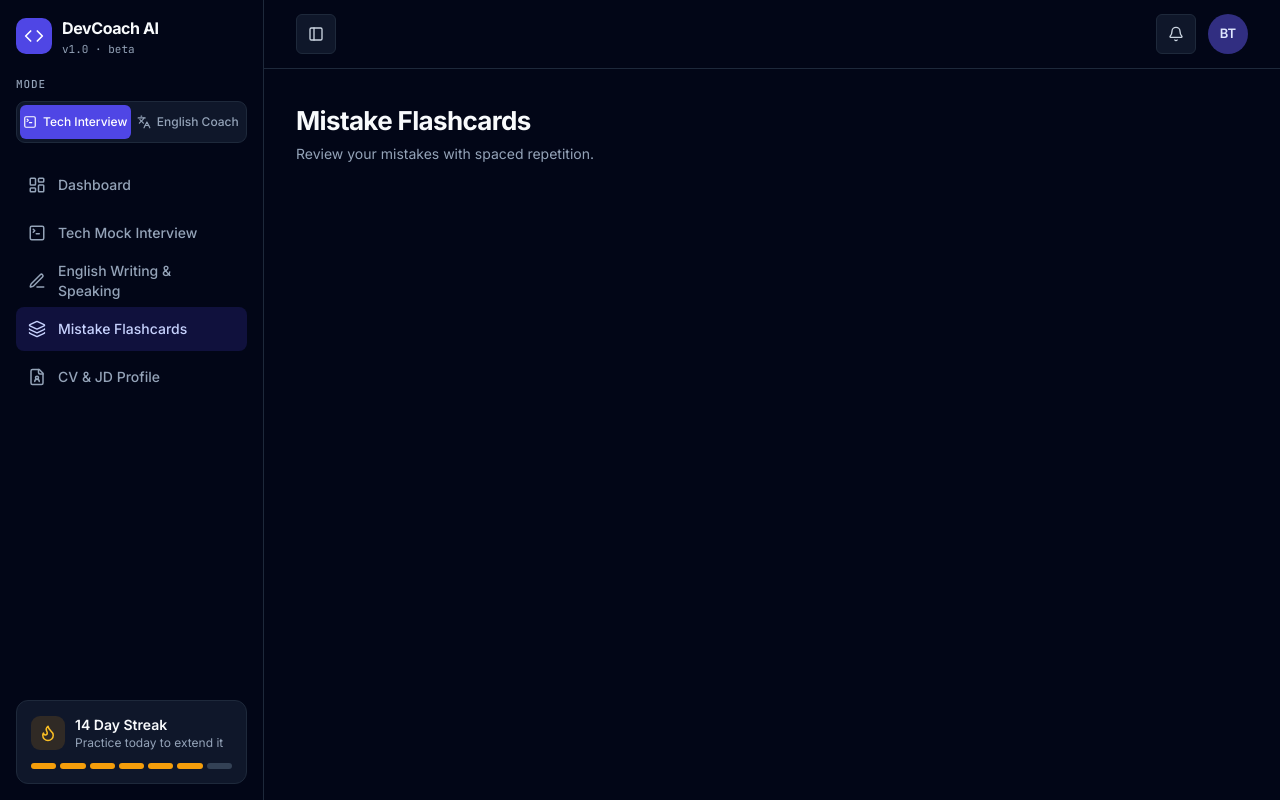
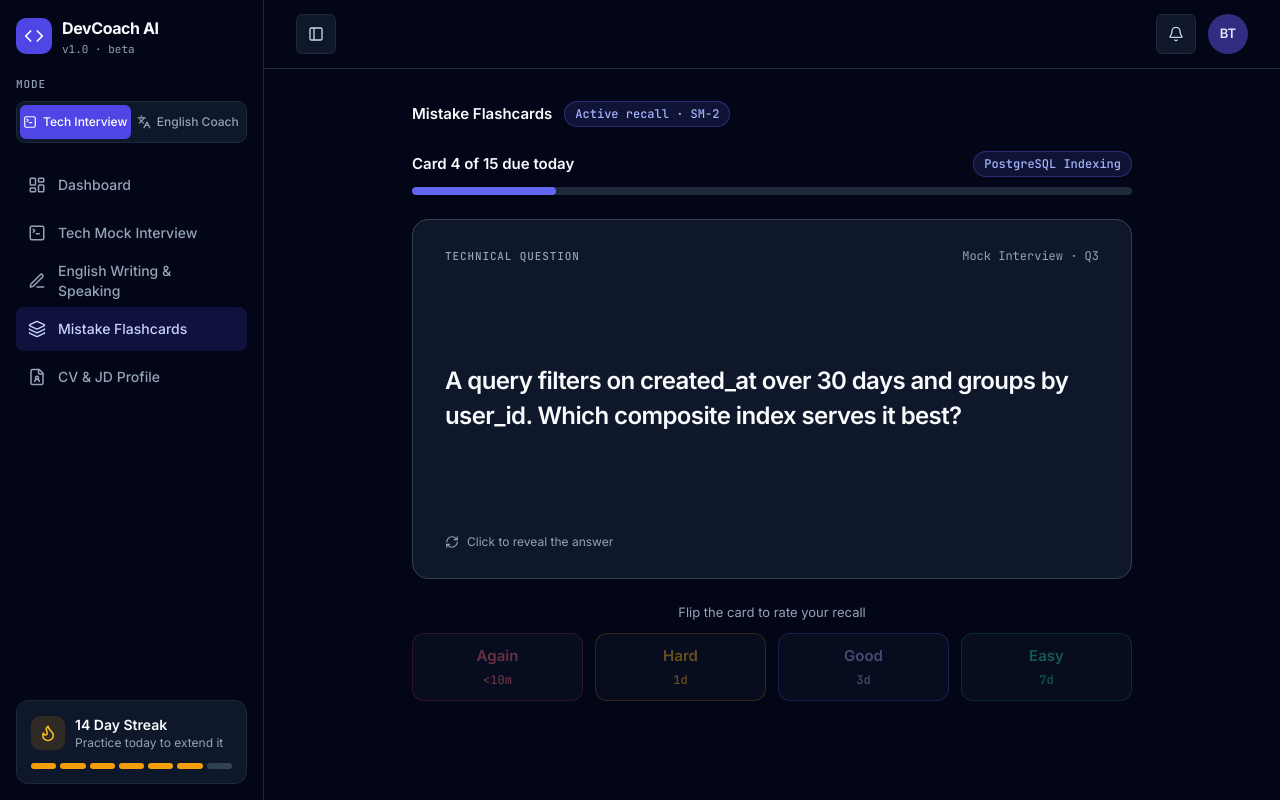
Before and after one commit to BoyTay/AI-Mock-Interview-Language-Coach, a React (Vite) app in the folder frontend/: page /flashcards in a window 1280 px wide. Built offline with nearby package versions, Linux system fonts and the light colour scheme.

Commit message:
Add Flashcards screen with flip card and rating
Co-Authored-By: Claude Sonnet 5.5 <noreply@anthropic.com>

```diff
--- /dev/null
+++ b/frontend/src/components/flashcards/FlipCard.jsx
@@ -0,0 +1,44 @@
+import { RefreshCw } from 'lucide-react'
+import Caption from '@/components/common/Caption'
+
+export default function FlipCard({ card, flipped, onFlip }) {
+  return (
+    <div className="flip-scene w-full">
+      <button
+        type="button"
+        aria-pressed={flipped}
+        aria-label="Flashcard. Press to flip between question and answer."
+        onClick={onFlip}
+        className="flip-card relative block h-[360px] w-full cursor-pointer rounded-2xl border-0 bg-transparent p-0 text-left focus-visible:outline focus-visible:outline-2 focus-visible:outline-offset-4 focus-visible:outline-indigo-400"
+      >
+        <span
+          aria-hidden={flipped}
+          className="flip-face absolute inset-0 flex flex-col gap-4 overflow-hidden rounded-2xl border border-slate-700 bg-slate-900 px-8 py-7"
+        >
+          <span className="flex items-center justify-between gap-2.5">
+            <Caption>{card.frontCap}</Caption>
+            <span className="font-mono text-xs text-slate-400">{card.source}</span>
+          </span>
+          <span className="flex flex-[1_1_auto] items-center text-pretty text-2xl font-semibold leading-[1.45] tracking-tight text-slate-50">
+            {card.front}
+          </span>
+          <span className="flex items-center gap-2 text-xs text-slate-400">
+            <RefreshCw className="size-3.5" aria-hidden="true" />
+            Click to reveal the answer
+          </span>
+        </span>
+        <span
+          aria-hidden={!flipped}
+          className="flip-face flip-back absolute inset-0 flex flex-col gap-4 overflow-hidden rounded-2xl border border-emerald-500/40 bg-[#0d1c26] px-8 py-7"
+        >
+          <span className="flex items-center justify-between gap-2.5">
+            <Caption className="text-emerald-300">{card.backCap}</Caption>
+            <span className="font-mono text-xs text-slate-400">{card.tag}</span>
+          </span>
+          <span className="text-pretty text-[21px] font-semibold leading-[1.45] text-emerald-400">{card.back}</span>
+          <span className="text-pretty text-sm leading-[1.65] text-slate-300">{card.why}</span>
+        </span>
+      </button>
+    </div>
+  )
+}
--- /dev/null
+++ b/frontend/src/components/flashcards/RatingButtons.jsx
@@ -0,0 +1,36 @@
+import { cn } from '@/lib/utils'
+
+// Hints are fixed for now; real intervals come with the SM-2 scheduler.
+const RATINGS = [
+  { name: 'Again', hint: '<10m', style: 'border-rose-500/50 text-rose-400 enabled:hover:bg-rose-500/[.14]' },
+  { name: 'Hard', hint: '1d', style: 'border-amber-500/50 text-amber-400 enabled:hover:bg-amber-500/[.14]' },
+  { name: 'Good', hint: '3d', style: 'border-indigo-500/60 text-indigo-300 enabled:hover:bg-indigo-500/20' },
+  { name: 'Easy', hint: '7d', style: 'border-emerald-500/50 text-emerald-400 enabled:hover:bg-emerald-500/[.14]' },
+]
+
+export default function RatingButtons({ disabled, onRate }) {
+  return (
+    <div className="flex flex-col gap-2.5">
+      <span className="text-center text-[13px] text-slate-400">
+        {disabled ? 'Flip the card to rate your recall' : 'How well did you remember it?'}
+      </span>
+      <div className="grid gap-3" style={{ gridTemplateColumns: 'repeat(auto-fit, minmax(min(150px, 100%), 1fr))' }}>
+        {RATINGS.map((r) => (
+          <button
+            key={r.name}
+            type="button"
+            disabled={disabled}
+            onClick={onRate}
+            className={cn(
+              'flex h-[68px] flex-col items-center justify-center gap-1 rounded-xl border bg-slate-900 text-[15px] font-semibold disabled:cursor-not-allowed disabled:opacity-40',
+              r.style,
+            )}
+          >
+            {r.name}
+            <span className="font-mono text-xs font-medium">{r.hint}</span>
+          </button>
+        ))}
+      </div>
+    </div>
+  )
+}
--- /dev/null
+++ b/frontend/src/components/flashcards/SessionComplete.jsx
@@ -0,0 +1,23 @@
+import { Check } from 'lucide-react'
+import Card from '@/components/common/Card'
+
+export default function SessionComplete({ onRestart }) {
+  return (
+    <Card className="flex flex-col items-center gap-4 px-8 py-12 text-center">
+      <div className="flex size-14 items-center justify-center rounded-full bg-emerald-500/[.14]">
+        <Check className="size-7 text-emerald-400" strokeWidth={2.4} aria-hidden="true" />
+      </div>
+      <h2 className="m-0 text-[22px] font-bold text-slate-50">Session complete</h2>
+      <p className="m-0 text-sm leading-[1.6] text-slate-400">
+        You reviewed all 15 cards due today. Cards you rated Again will return in under 10 minutes.
+      </p>
+      <button
+        type="button"
+        onClick={onRestart}
+        className="inline-flex h-11 items-center justify-center whitespace-nowrap rounded-lg bg-indigo-600 px-5 text-sm font-semibold text-white hover:bg-indigo-700"
+      >
+        Restart session
+      </button>
+    </Card>
+  )
+}
--- a/frontend/src/index.css
+++ b/frontend/src/index.css
@@ -36,6 +36,35 @@
   }
 }
 
+/* Flashcard 3D flip. The card button carries aria-pressed; the flip is instant under reduced motion. */
+.flip-scene {
+  perspective: 1400px;
+}
+
+.flip-card {
+  transform-style: preserve-3d;
+  transition: transform 0.6s cubic-bezier(0.4, 0.2, 0.2, 1);
+}
+
+.flip-card[aria-pressed='true'] {
+  transform: rotateY(180deg);
+}
+
+.flip-face {
+  backface-visibility: hidden;
+  -webkit-backface-visibility: hidden;
+}
+
+.flip-back {
+  transform: rotateY(180deg);
+}
+
+@media (prefers-reduced-motion: reduce) {
+  .flip-card {
+    transition: none;
+  }
+}
+
 /* Decorative animations. Components apply them with `motion-safe:` so they stay still
    under prefers-reduced-motion. */
 @keyframes wave {
--- a/frontend/src/pages/Flashcards.jsx
+++ b/frontend/src/pages/Flashcards.jsx
@@ -1,5 +1,49 @@
-import PageHeader from '@/components/PageHeader'
+import Badge from '@/components/common/Badge'
+import FlipCard from '@/components/flashcards/FlipCard'
+import RatingButtons from '@/components/flashcards/RatingButtons'
+import SessionComplete from '@/components/flashcards/SessionComplete'
+import { useReviewSession } from '@/hooks/useReviewSession'
+import { deck } from '@/mocks/flashcards'
+
+const TOTAL = 15
 
 export default function Flashcards() {
-  return <PageHeader title="Mistake Flashcards" description="Review your mistakes with spaced repetition." />
+  const s = useReviewSession({ deck, total: TOTAL })
+
+  return (
+    <div className="mx-auto flex w-full max-w-[720px] flex-col gap-6">
+      <div className="flex flex-wrap items-center gap-3">
+        <h1 className="m-0 text-[15px] font-semibold text-slate-50">Mistake Flashcards</h1>
+        <Badge tone="i">Active recall · SM-2</Badge>
+      </div>
+
+      <div className="flex flex-col gap-2.5">
+        <div className="flex flex-wrap items-center justify-between gap-2.5">
+          <span className="text-[15px] font-semibold text-slate-50">
+            {s.finished ? `${TOTAL} of ${TOTAL} reviewed` : `Card ${s.n} of ${TOTAL} due today`}
+          </span>
+          {!s.finished && <Badge tone={s.card.tagTone}>{s.card.tag}</Badge>}
+        </div>
+        <div
+          role="progressbar"
+          aria-label="Review progress"
+          aria-valuemin={0}
+          aria-valuemax={TOTAL}
+          aria-valuenow={s.doneCount}
+          className="h-2 overflow-hidden rounded bg-slate-800"
+        >
+          <div className="h-full rounded bg-indigo-500" style={{ width: `${s.progressPct}%` }} />
+        </div>
+      </div>
+
+      {s.finished ? (
+        <SessionComplete onRestart={s.restart} />
+      ) : (
+        <div className="flex flex-col gap-6">
+          <FlipCard card={s.card} flipped={s.flipped} onFlip={s.flip} />
+          <RatingButtons disabled={!s.flipped} onRate={s.rate} />
+        </div>
+      )}
+    </div>
+  )
 }
```
Also changed, not shown: 1 other file (tests, documents, lock files or other folders).
